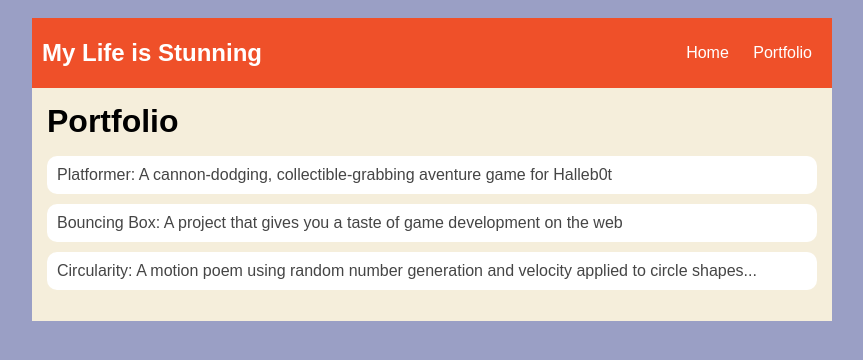
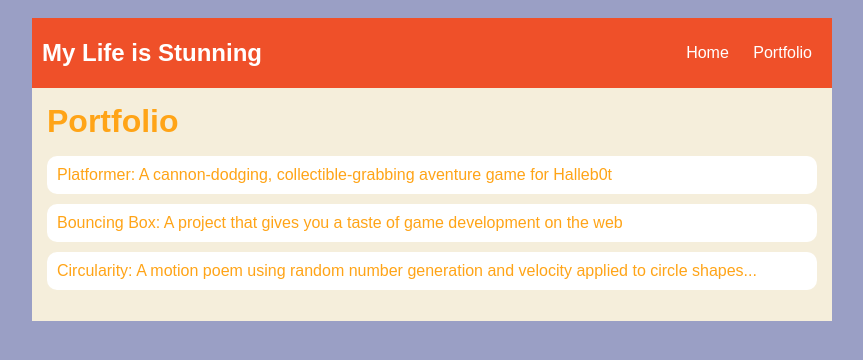
Before and after one commit to AlpineLobster79/PhoebeEndriss.github.io, a plain HTML site: page portfolio.html in a window 1280 px wide. Shown: the whole page, without its empty margins (208-1071 px from the left). Drawn offline with Linux system fonts and the light colour scheme.

Commit message:
add portfolio.html file

```diff
--- a/portfolio.html
+++ b/portfolio.html
@@ -56,7 +56,7 @@
         }
          /* portfolio styles */
          .content h1 {
-             color: black;
+             color: rgb(255, 164, 23);
          }
 
          #portfolio {
@@ -77,7 +77,7 @@
 
          #portfolio a {
              text-decoration: none;
-             color: #454545;
+             color: rgb(255, 164, 23);
          }
     </style>
   </head>
```
